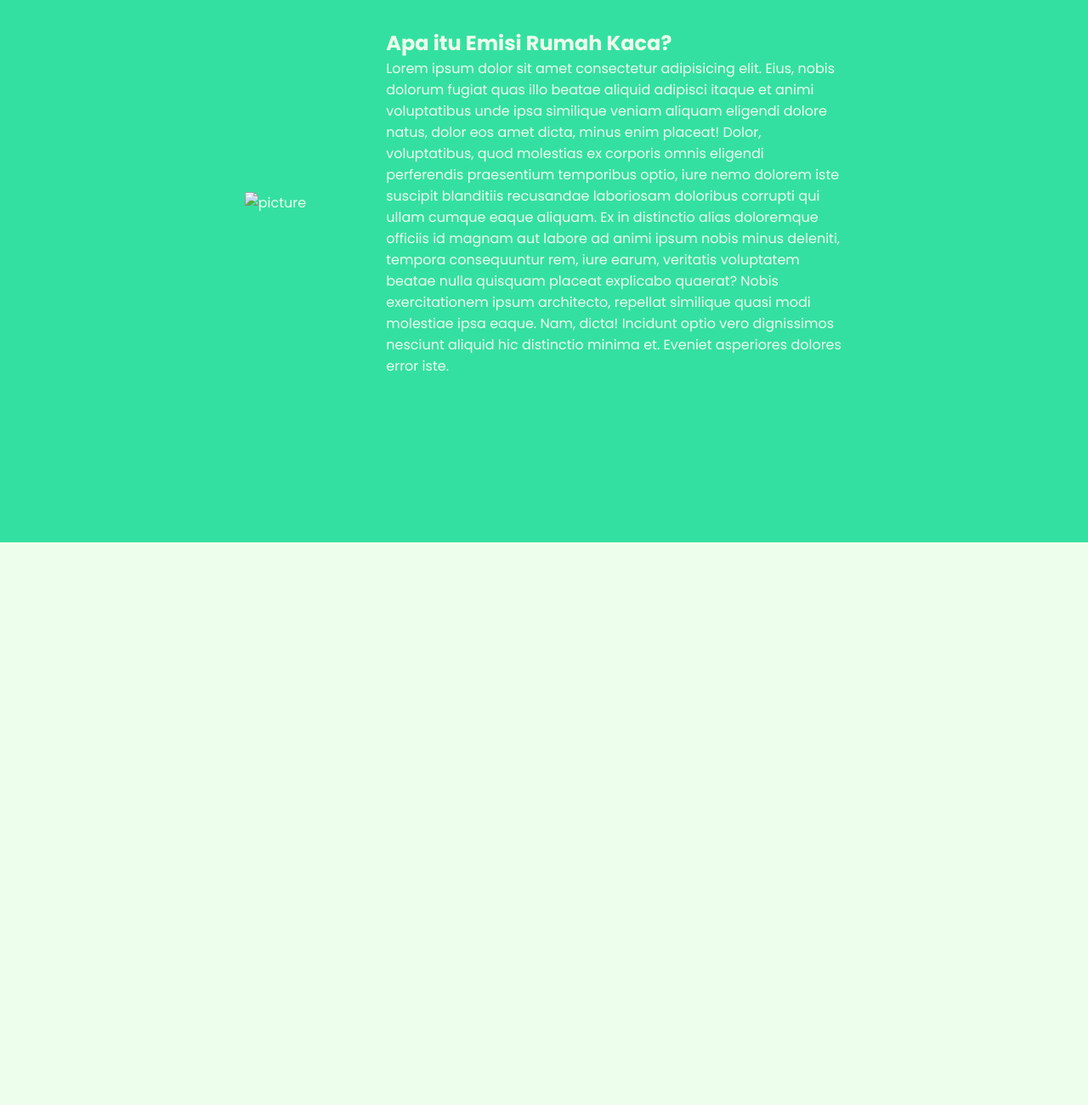
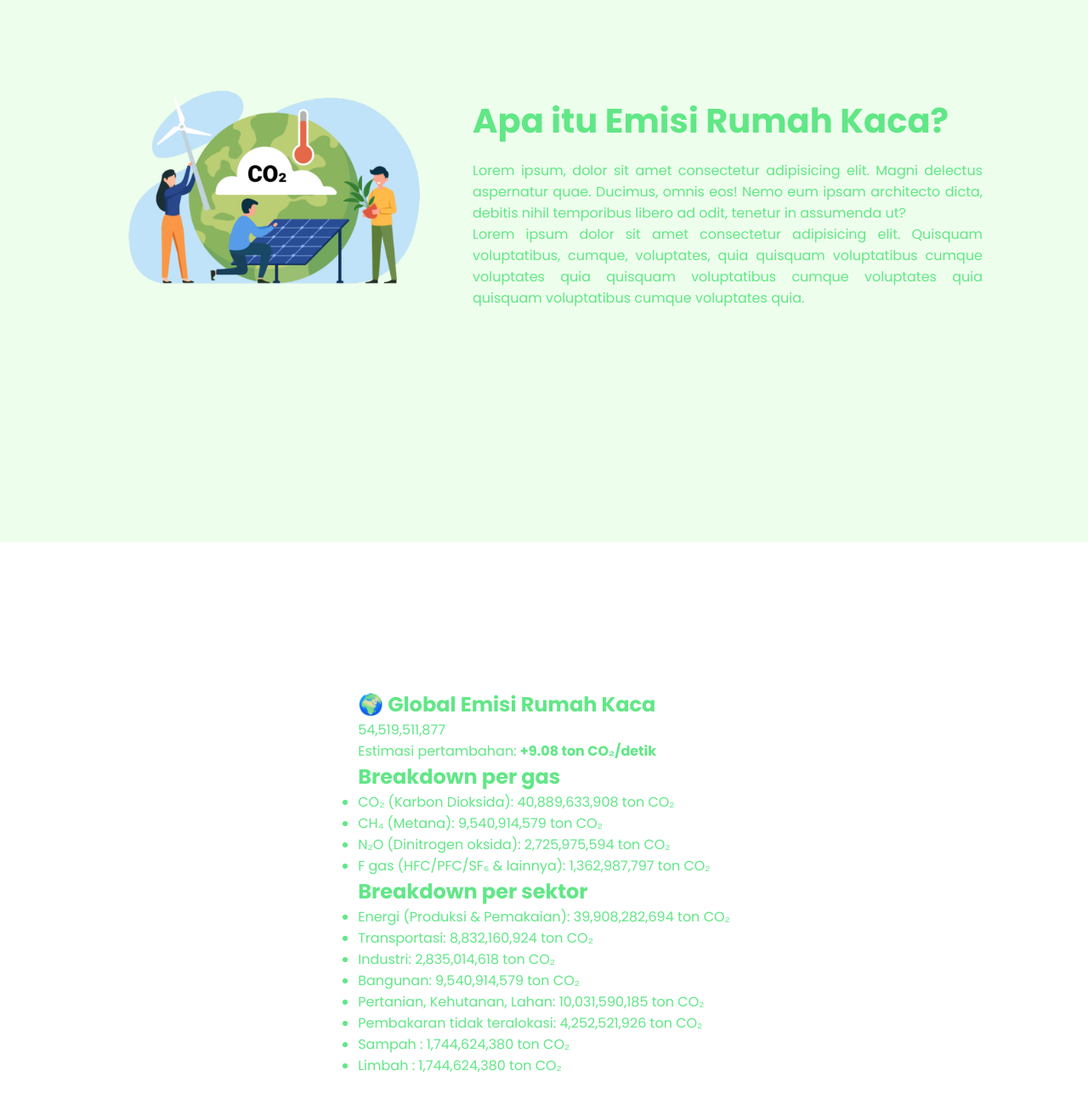
Before and after one commit to 481n4y4/gogreen, a plain HTML site: page index.html in a window 1280 px wide. Shown: the part 962-2262 px from the top of the page at 85% size. Before the commit the page ends 1600 px from the top, so only its background shows below. Drawn offline with Linux system fonts and the light colour scheme.

Commit message:
menambahkan section calculate

```diff
--- a/assets/css/style.css
+++ b/assets/css/style.css
@@ -14,7 +14,7 @@
 
 body {
   font-family: "Poppins", sans-serif;
-  background-color: var(--honeyDrew);
+  background-color: white;
   color: var(--lightGreen);
   margin: 0;
   padding: 0;
@@ -44,20 +44,23 @@ body {
   max-width: 800px;
 }
 
-#home a {
+#home button {
   text-decoration: none;
   color: var(--black);
   background-color: var(--brightSun);
-  padding: 10px 20px;
-  border-radius: 5px;
-  transition: background-color 0.3s ease;
+  padding: 10px 30px;
+  border-radius: 50px;
+  border: none;
+  color: white;
+  font-size: 1rem;
+  cursor: pointer;
 }
 
 /* About */
 #about {
   min-height: 100vh;
-  background-color: var(--turquoise);
-  color: var(--honeyDrew);
+  background-color: var(--honeyDrew);
+  color: var(--lightGreen);
   padding: 2rem;
   display: flex;
   justify-content: center;
@@ -74,11 +77,74 @@ body {
 }
 
 #about .col .image {
-  flex: 1;
+  flex: 2;
+  border-radius: 10px;
+  overflow: hidden;
+}
+
+#about .col .image img {
+  width: 400px;
+  height: auto;
   border-radius: 10px;
 }
 
 #about .col .content {
-  flex: 4;
+  flex: 3;
   max-width: 600px;
 }
+
+#about .col .content h2 {
+  font-size: 2.5rem;
+  margin-bottom: 1rem;
+}
+
+#about .col .content p {
+  font-size: 1rem;
+  text-align: justify;
+}
+
+/* Calculate */
+#calculate {
+  min-height: 100vh;
+  background-color: white;
+  color: var(--lightGreen);
+  padding: 2rem;
+  display: flex;
+  justify-content: center;
+  align-items: center;
+  font-size: 1rem;
+}
+
+/* Media Query */
+@media (max-width: 768px) {
+  * {
+    font-size: 80%;
+  }
+
+  #about .col {
+    flex-direction: column;
+    align-items: center;
+    text-align: center;
+  }
+
+  #about .col .image,
+  #about .col .content {
+    flex: unset;
+    width: 100%;
+    max-width: 90%;
+  }
+
+  #about .col .image img {
+    width: 100%;
+    max-width: 300px;
+    height: auto;
+  }
+
+  #about .col .content h2 {
+    font-size: 2rem;
+  }
+
+  #about .col .content p {
+    font-size: 0.95rem;
+  }
+}
--- a/assets/js/script.js
+++ b/assets/js/script.js
@@ -0,0 +1,97 @@
+// Konstanta
+const emisiPerDetik = 9.08; // ton CO2e per detik (pertambahan)
+const totalAwal2023 = 53.82 * 1e9; // total emisi di 1 Jan 2023 (ton CO2e)
+const waktuAwal2023 = new Date("2023-01-01T00:00:00Z").getTime(); // waktu awal hitung (UTC)
+
+// Elemen DOM
+const totalCounter = document.getElementById("totalCounter");
+const co2Counter = document.getElementById("co2Counter");
+const ch4Counter = document.getElementById("ch4Counter");
+const n20Counter = document.getElementById("n20Counter");
+const fgasCounter = document.getElementById("fgasCounter");
+const energiCounter = document.getElementById("energiCounter");
+const transportasiCounter = document.getElementById("transportasiCounter");
+const industriCounter = document.getElementById("industriCounter");
+const bangunanCounter = document.getElementById("bangunanCounter");
+const lahanCounter = document.getElementById("lahanCounter");
+const pembakaranCounter = document.getElementById("pembakaranCounter");
+const sampahCounter = document.getElementById("sampahCounter");
+const limbahCounter = document.getElementById("limbahCounter");
+
+// Proporsi emisi gas
+const gasProporsi = {
+  co2: 0.75,
+  ch4: 0.175,
+  n20: 0.05,
+  fgas: 0.025,
+};
+
+// Proporsi sektor emisi
+const sektorProporsi = {
+  energi: 0.732,
+  transportasi: 0.162,
+  industri: 0.052,
+  bangunan: 0.175,
+  lahan: 0.184,
+  pembakaran: 0.078,
+  sampah: 0.032,
+  limbah: 0.032,
+};
+
+// Fungsi update data emisi
+function updateEmisi() {
+  const now = Date.now();
+  const detikDariAwal = (now - waktuAwal2023) / 1000;
+
+  // Hitung total emisi sampai sekarang
+  const totalEmisiSekarang = totalAwal2023 + detikDariAwal * emisiPerDetik;
+
+  // Update total counter
+  totalCounter.textContent = totalEmisiSekarang.toLocaleString(undefined, {
+    maximumFractionDigits: 0,
+  });
+
+  // Hitung per gas
+  co2Counter.textContent = (
+    totalEmisiSekarang * gasProporsi.co2
+  ).toLocaleString(undefined, { maximumFractionDigits: 0 });
+  ch4Counter.textContent = (
+    totalEmisiSekarang * gasProporsi.ch4
+  ).toLocaleString(undefined, { maximumFractionDigits: 0 });
+  n20Counter.textContent = (
+    totalEmisiSekarang * gasProporsi.n20
+  ).toLocaleString(undefined, { maximumFractionDigits: 0 });
+  fgasCounter.textContent = (
+    totalEmisiSekarang * gasProporsi.fgas
+  ).toLocaleString(undefined, { maximumFractionDigits: 0 });
+
+  // Hitung per sektor
+  energiCounter.textContent = (
+    totalEmisiSekarang * sektorProporsi.energi
+  ).toLocaleString(undefined, { maximumFractionDigits: 0 });
+  transportasiCounter.textContent = (
+    totalEmisiSekarang * sektorProporsi.transportasi
+  ).toLocaleString(undefined, { maximumFractionDigits: 0 });
+  industriCounter.textContent = (
+    totalEmisiSekarang * sektorProporsi.industri
+  ).toLocaleString(undefined, { maximumFractionDigits: 0 });
+  bangunanCounter.textContent = (
+    totalEmisiSekarang * sektorProporsi.bangunan
+  ).toLocaleString(undefined, { maximumFractionDigits: 0 });
+  lahanCounter.textContent = (
+    totalEmisiSekarang * sektorProporsi.lahan
+  ).toLocaleString(undefined, { maximumFractionDigits: 0 });
+  pembakaranCounter.textContent = (
+    totalEmisiSekarang * sektorProporsi.pembakaran
+  ).toLocaleString(undefined, { maximumFractionDigits: 0 });
+  sampahCounter.textContent = (
+    totalEmisiSekarang * sektorProporsi.sampah
+  ).toLocaleString(undefined, { maximumFractionDigits: 0 });
+  limbahCounter.textContent = (
+    totalEmisiSekarang * sektorProporsi.limbah
+  ).toLocaleString(undefined, { maximumFractionDigits: 0 });
+}
+
+// Update setiap detik
+setInterval(updateEmisi, 1000);
+updateEmisi();
--- a/index.html
+++ b/index.html
@@ -35,7 +35,12 @@
             maiores dicta tempore impedit earum fuga ipsa, iure deleniti natus
             ipsum blanditiis.
           </p>
-          <a href="#about">Learn More</a>
+          <button
+            type="button"
+            onclick="document.getElementById('about').scrollIntoView({ behavior: 'smooth' })"
+          >
+            Learn More
+          </button>
         </div>
       </section>
     </header>
@@ -43,32 +48,79 @@
       <section id="about">
         <div class="col">
           <div class="image">
-            <img src="" alt="picture" />
+            <img src="assets/images/Emisi Rumah Kaca.png" alt="picture" />
           </div>
           <div class="content">
             <h2>Apa itu Emisi Rumah Kaca?</h2>
             <p>
-              Lorem ipsum dolor sit amet consectetur adipisicing elit. Eius,
-              nobis dolorum fugiat quas illo beatae aliquid adipisci itaque et
-              animi voluptatibus unde ipsa similique veniam aliquam eligendi
-              dolore natus, dolor eos amet dicta, minus enim placeat! Dolor,
-              voluptatibus, quod molestias ex corporis omnis eligendi
-              perferendis praesentium temporibus optio, iure nemo dolorem iste
-              suscipit blanditiis recusandae laboriosam doloribus corrupti qui
-              ullam cumque eaque aliquam. Ex in distinctio alias doloremque
-              officiis id magnam aut labore ad animi ipsum nobis minus deleniti,
-              tempora consequuntur rem, iure earum, veritatis voluptatem beatae
-              nulla quisquam placeat explicabo quaerat? Nobis exercitationem
-              ipsum architecto, repellat similique quasi modi molestiae ipsa
-              eaque. Nam, dicta! Incidunt optio vero dignissimos nesciunt
-              aliquid hic distinctio minima et. Eveniet asperiores dolores error
-              iste.
+              Lorem ipsum, dolor sit amet consectetur adipisicing elit. Magni
+              delectus aspernatur quae. Ducimus, omnis eos! Nemo eum ipsam
+              architecto dicta, debitis nihil temporibus libero ad odit, tenetur
+              in assumenda ut?
+            </p>
+            <p>
+              Lorem ipsum dolor sit amet consectetur adipisicing elit. Quisquam
+              voluptatibus, cumque, voluptates, quia quisquam voluptatibus
+              cumque voluptates quia quisquam voluptatibus cumque voluptates
+              quia quisquam voluptatibus cumque voluptates quia.
             </p>
           </div>
         </div>
       </section>
-      <section id="calculate"></section>
+
+      <section id="calculate">
+        <div class="container">
+          <h1>🌍 Global Emisi Rumah Kaca</h1>
+          <div id="totalCounter" class="counter">0</div>
+          <p>Estimasi pertambahan: <strong>+9.08 ton CO₂/detik</strong></p>
+
+          <section class="gasses">
+            <h2>Breakdown per gas</h2>
+            <ul>
+              <li>
+                CO₂ (Karbon Dioksida): <span id="co2Counter">0</span> ton CO₂
+              </li>
+              <li>CH₄ (Metana): <span id="ch4Counter">0</span> ton CO₂</li>
+              <li>
+                N₂O (Dinitrogen oksida): <span id="n20Counter">0</span> ton CO₂
+              </li>
+              <li>
+                F gas (HFC/PFC/SF₆ & lainnya):
+                <span id="fgasCounter">0</span> ton CO₂
+              </li>
+            </ul>
+          </section>
+
+          <section class="sectors">
+            <h2>Breakdown per sektor</h2>
+            <ul>
+              <li>
+                Energi (Produksi & Pemakaian):
+                <span id="energiCounter">0</span> ton CO₂
+              </li>
+              <li>
+                Transportasi: <span id="transportasiCounter">0</span> ton CO₂
+              </li>
+              <li>Industri: <span id="industriCounter">0</span> ton CO₂</li>
+              <li>Bangunan: <span id="bangunanCounter">0</span> ton CO₂</li>
+              <li>
+                Pertanian, Kehutanan, Lahan:
+                <span id="lahanCounter">0</span> ton CO₂
+              </li>
+              <li>
+                Pembakaran tidak teralokasi:
+                <span id="pembakaranCounter">0</span> ton CO₂
+              </li>
+              <li>Sampah : <span id="sampahCounter">0</span> ton CO₂</li>
+              <li>Limbah : <span id="limbahCounter">0</span> ton CO₂</li>
+            </ul>
+          </section>
+        </div>
+      </section>
     </main>
     <footer></footer>
+
+    <!-- Javascript -->
+    <script src="assets/js/script.js"></script>
   </body>
 </html>
```
Also changed, not shown: assets/images/Emisi Rumah Kaca.png (added), 1 other file.
